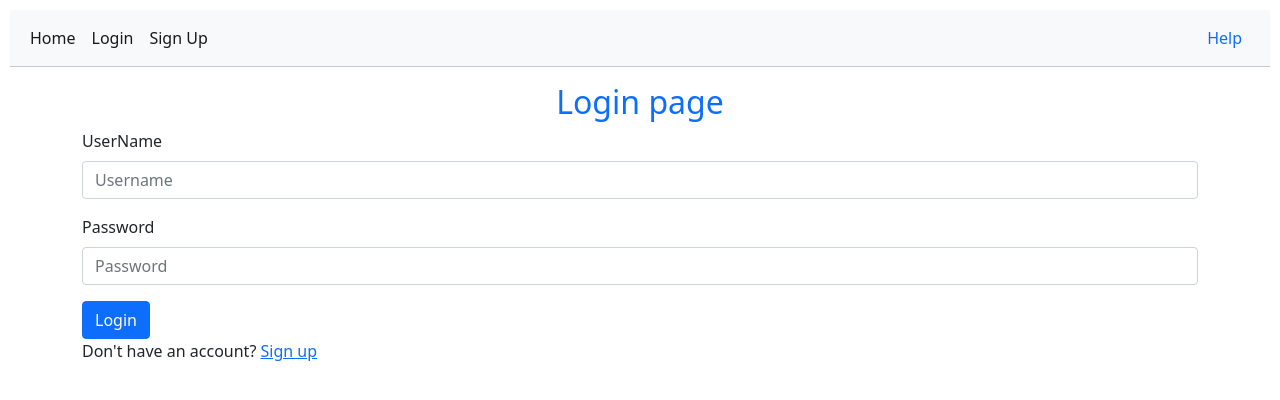
After one commit to bztfinformatik/in22-m133-lb1lb2-tschamp, a Flask app: page /login in a window 1280 px wide. The commit adds this page. Shown: the top 400 px of the page. Run offline with Flask 2, Linux system fonts and the light colour scheme; some libraries are stand-ins or nearby versions.

Commit message:
login -> Home Anpassung

```diff
--- a/LB-Elterngespräch/backend/app/app.py
+++ b/LB-Elterngespräch/backend/app/app.py
@@ -4,6 +4,11 @@ from flask import Flask
 from model.models import db
 from controllers.index import index_blueprint
 from controllers.products import products_blueprint
+from controllers.help import help_blueprint
+from controllers.user import users_blueprint
+from flask_login import UserMixin, login_user, LoginManager, login_required, logout_user, current_user
+from model.models import User
+from flask_bcrypt import Bcrypt
 
 from flask_wtf.csrf import CSRFProtect
 from dotenv import load_dotenv # Umgebungsvariablen aus dem .env laden
@@ -16,9 +21,22 @@ app.config["SQLALCHEMY_TRACK_MODIFICATIONS"] = False
 app.config['SQLALCHEMY_DATABASE_URI'] = os.getenv('SQLALCHEMY_DATABASE_URI')
 
 csrf = CSRFProtect(app)
+bcrypt = Bcrypt(app)
+
+login_manager = LoginManager()
+login_manager.init_app(app)
+login_manager.login_view = 'users_blueprint.login'
+
+
+@login_manager.user_loader
+def load_user(user_id):
+    return User.query.get(int(user_id))
+
 
 db.init_app(app)
 
 # hier blueprint registrieren
 app.register_blueprint(index_blueprint)
 app.register_blueprint(products_blueprint)
+app.register_blueprint(users_blueprint)
+app.register_blueprint(help_blueprint)
--- /dev/null
+++ b/LB-Elterngespräch/backend/app/controllers/user.py
@@ -0,0 +1,54 @@
+import sqlalchemy
+import sqlalchemy.orm
+
+from flask import redirect, request, flash, url_for
+from flask.templating import render_template
+from flask_login import UserMixin, login_user, LoginManager, login_required, logout_user, current_user
+from flask import Blueprint
+from forms.UserForm import RegisterForm
+from forms.UserForm import LoginForm
+from model.models import User, db
+from flask_bcrypt import Bcrypt
+from controllers.decorater import requires_access_level
+from model.ACCESS import ACCESS
+
+bcrypt = Bcrypt()
+
+users_blueprint = Blueprint('users_blueprint', __name__)
+
+@users_blueprint.route("/login", methods=["GET", "POST"])
+def login():
+    form = LoginForm()
+    if form.validate_on_submit():
+        user = User.query.filter_by(username=form.username.data).first()
+        if user:
+            if bcrypt.check_password_hash(user.password, form.password.data):
+                login_user(user)
+                return redirect('/dashboard')
+    return render_template('login.html', form=form)
+
+
+@users_blueprint.route("/dashboard", methods=["GET", "POST"])
+@requires_access_level(ACCESS['guest'])
+def dashboard():
+    return render_template('dashboard.html')
+
+@users_blueprint.route("/logout", methods=["GET", "POST"])
+@login_required
+def logout():
+    logout_user()
+    return redirect('/login')
+
+
+@users_blueprint.route("/register", methods=["GET", "POST"])
+def register():
+    form = RegisterForm()
+
+    if form.validate_on_submit():
+        hashed_password = bcrypt.generate_password_hash(form.password.data)
+        new_user = User(username=form.username.data, password=hashed_password)
+        db.session.add(new_user)
+        db.session.commit()
+        return redirect('/login')
+
+    return render_template('register.html', form=form)
--- /dev/null
+++ b/LB-Elterngespräch/backend/app/forms/UserForm.py
@@ -0,0 +1,36 @@
+from flask import Flask, render_template, url_for, redirect
+from flask_sqlalchemy import SQLAlchemy
+from flask_login import UserMixin, login_user, LoginManager, login_required, logout_user, current_user
+from flask_wtf import FlaskForm
+from wtforms import StringField, PasswordField, SubmitField
+from wtforms.validators import InputRequired, Length, ValidationError
+from model.models import User
+
+
+
+
+class RegisterForm(FlaskForm):
+    username = StringField(validators=[
+                           InputRequired(), Length(min=4, max=20)], render_kw={"placeholder": "Username"})
+
+    password = PasswordField(validators=[
+                             InputRequired(), Length(min=8, max=20)], render_kw={"placeholder": "Password"})
+
+    submit = SubmitField('Register')
+
+    def validate_username(self, username):
+        existing_user_username = User.query.filter_by(
+            username=username.data).first()
+        if existing_user_username:
+            raise ValidationError(
+                'That username already exists. Please choose a different one.')
+
+
+class LoginForm(FlaskForm):
+    username = StringField(validators=[
+                           InputRequired(), Length(min=4, max=20)], render_kw={"placeholder": "Username"})
+
+    password = PasswordField(validators=[
+                             InputRequired(), Length(min=8, max=20)], render_kw={"placeholder": "Password"})
+
+    submit = SubmitField('Login')
--- /dev/null
+++ b/LB-Elterngespräch/backend/app/model/ACCESS.py
@@ -0,0 +1,5 @@
+ACCESS = {
+    'guest': 0,
+    'user': 1,
+    'admin': 2
+}
--- a/LB-Elterngespräch/backend/app/templates/base.html
+++ b/LB-Elterngespräch/backend/app/templates/base.html
@@ -5,62 +5,47 @@
   <meta charset="UTF-8" />
   <meta http-equiv="X-UA-Compatible" content="IE=edge" />
   <meta name="viewport" content="width=device-width, initial-scale=1.0" />
-  <title>Document</title>
+  <title>Home-Page</title>
   <link href="https://cdn.jsdelivr.net/npm/bootstrap@5.1.3/dist/css/bootstrap.min.css" rel="stylesheet"
     integrity="sha384-1BmE4kWBq78iYhFldvKuhfTAU6auU8tT94WrHftjDbrCEXSU1oBoqyl2QvZ6jIW3" crossorigin="anonymous" />
   <style>
     body {
       padding: 10px;
     }
+    .hr {
+      padding: 0px;
+      margin: 0px;
+    }
   </style>
 </head>
 
 <body>
-
-
   <nav class="navbar navbar-expand-lg navbar-light bg-light">
     <div class="container-fluid">
-      <a class="navbar-brand" href="#">😃</a>
-      <button class="navbar-toggler" type="button" data-bs-toggle="collapse" data-bs-target="#navbarNavAltMarkup"
-        aria-controls="navbarNavAltMarkup" aria-expanded="false" aria-label="Toggle navigation">
-        <span class="navbar-toggler-icon"></span>
-      </button>
-      <div class="collapse navbar-collapse" id="navbarNavAltMarkup">
-        <div class="navbar-nav">
+      <!-- Left-aligned Links -->
+      <div class="collapse navbar-collapse">
+        <ul class="navbar-nav me-auto mb-2 mb-lg-0">
           <li class="nav-item">
-            <a class="nav-link" href="/">Home</a>
-          </li>
-
-          <li class="nav-item dropdown">
-            <a class="nav-link dropdown-toggle" href="/products" id="navbarDropdownMenuLink" role="button"
-              data-bs-toggle="dropdown" aria-expanded="false">
-              🚗 Products
-            </a>
-            <ul class="dropdown-menu" aria-labelledby="navbarDropdownMenuLink">
-              <li><a class="dropdown-item" href="/products">Anzeigen</a></li>
-              <li><a class="dropdown-item" href="/products/add">Hinzufügen</a></li>
-            </ul>
-          </li>
-
-          <li class="nav-item">
-            <a class="nav-link" href="/orders">📦 Orders</a>
+            <a class="nav-link active" aria-current="page" href="/">Home</a>
           </li>
           <li class="nav-item">
-            <a class="nav-link" href="/customers">👨‍💼 Customers</a>
+            <a class="nav-link active" href="/login">Login</a>
           </li>
           <li class="nav-item">
-            <a class="nav-link" href="/payments">💶 Payments</a>
+            <a class="nav-link active" href="/register">Sign Up</a>
           </li>
-          <li class="nav-item">
-            <a class="nav-link" href="/employees">🧑‍🤝‍🧑 Employees</a>
-          </li>
-          <li class="nav-item">
-            <a class="nav-link" href="/offices">🏘️ Offices</a>
-          </li>
-        </div>
+        </ul>
+      </div>
+
+      <!-- Right-aligned Help Button -->
+      <div class="d-flex">
+        <a class="nav-link active" href="/help" role="button">
+          <span❔</span> Help
+        </a>
       </div>
     </div>
   </nav>
+  <hr class="hr">
 
 
   {% with messages = get_flashed_messages() %}
@@ -74,7 +59,6 @@
   {% endif %}
   {% endwith %}
 
-
   {%block body%} {%endblock%}
 
   <script src="https://cdn.jsdelivr.net/npm/bootstrap@5.1.3/dist/js/bootstrap.bundle.min.js"
--- /dev/null
+++ b/LB-Elterngespräch/backend/app/templates/login.html
@@ -0,0 +1,29 @@
+{% extends 'base.html' %}
+{% block title %}
+    login
+{% endblock %}
+{% block body %}
+<div class="container mt-3">
+
+    <h2 class="text-primary text-center">Login page</h2>
+    <form method="POST" action="">
+        {{ form.hidden_tag() }}
+        <div class="mb-3">
+            <label for="exampleInputEmail1" class="form-label">UserName</label>
+            {{ form.username(class_='form-control') }}
+
+          </div>
+          <div class="mb-3">
+            <label for="exampleInputPassword1" class="form-label">Password</label>
+
+            {{ form.password(class_='form-control') }}
+          </div>
+        {{ form.submit(class_='btn btn-primary') }}
+    </form>
+
+
+
+
+    <p>Don't have an account? <a href="/register">Sign up</a></p>
+</div>
+{% endblock %}
```
Also changed, not shown: LB-Elterngespräch/README copy.md (added, +86 -0 lines), LB-Elterngespräch/backend/app/controllers/decorater.py (added, +20 -0 lines), LB-Elterngespräch/backend/app/controllers/help.py (added, +11 -0 lines), LB-Elterngespräch/backend/app/model/models.py (+17 -1 lines), LB-Elterngespräch/backend/app/requirements.txt (+21 -13 lines), LB-Elterngespräch/backend/app/templates/dashboard.html (added, +14 -0 lines), LB-Elterngespräch/backend/app/templates/dashboard_base.html (added, +38 -0 lines), LB-Elterngespräch/backend/app/templates/help.html (added, +24 -0 lines), LB-Elterngespräch/backend/app/templates/home.html (added, +11 -0 lines), LB-Elterngespräch/backend/app/templates/register.html (added, +27 -0 lines), LB-Elterngespräch/db/initscripts/200_users.sql (added, +11 -0 lines), 2 other files.
